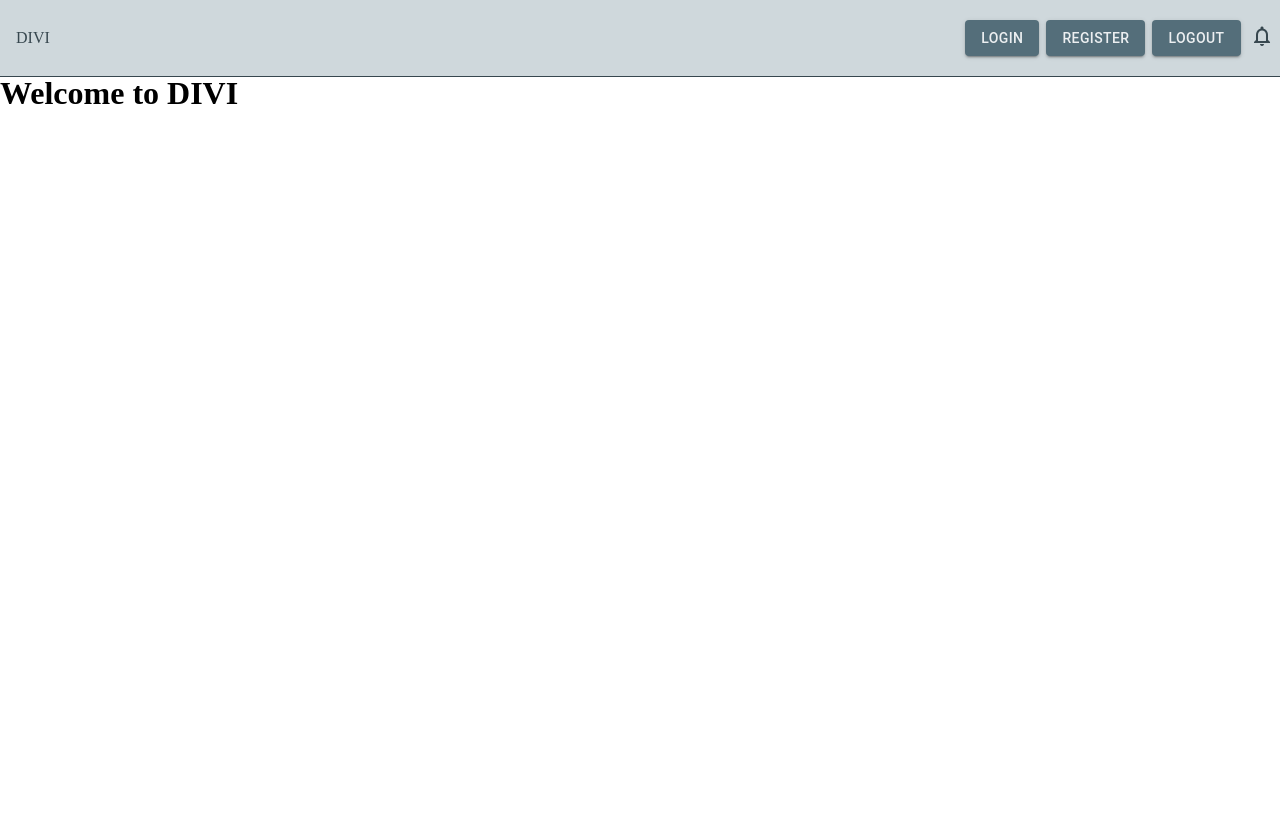
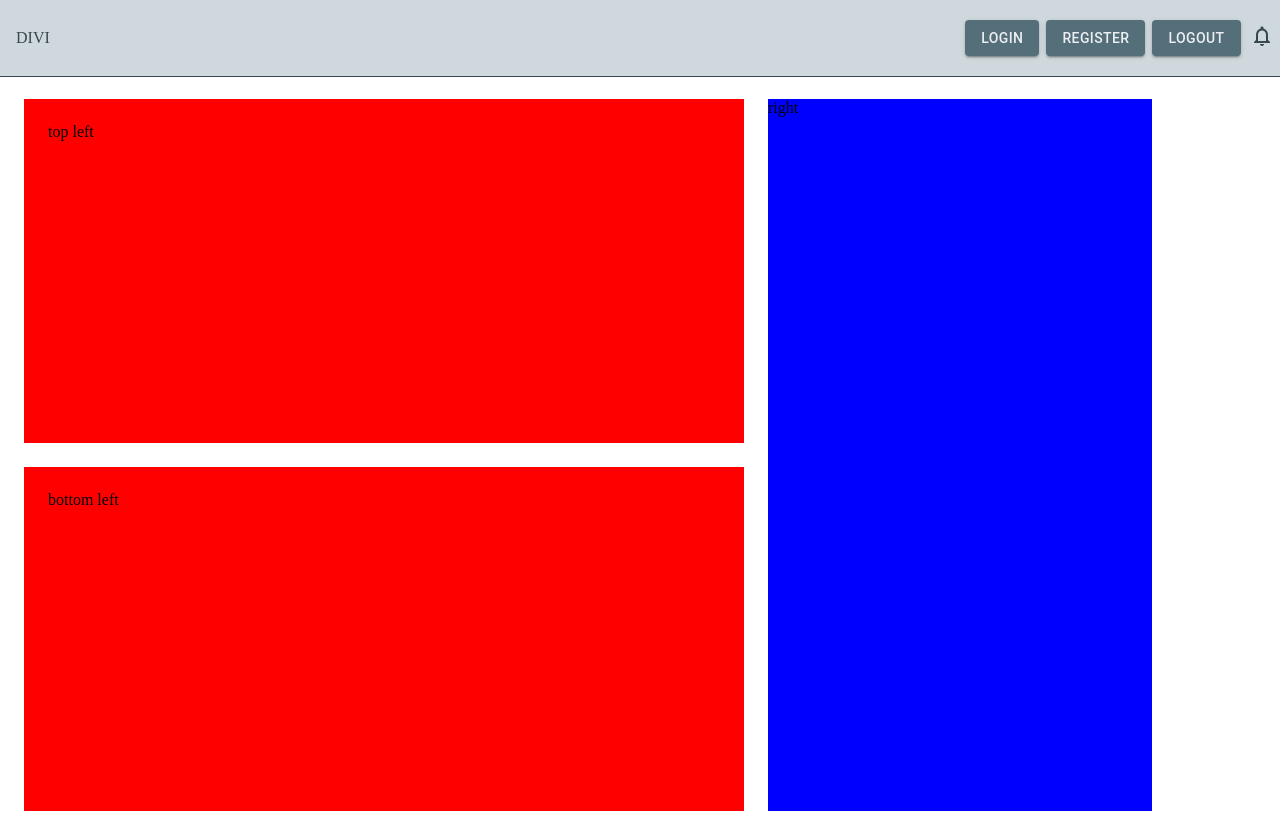
Before and after one commit to v-lane/Divi, a React (Vite) app in the folder frontend/: page / in a window 1280 px wide. Before the commit the page ends 800 px from the top, so only its background shows below. Built offline with nearby package versions, Linux system fonts and the light colour scheme.

Commit message:
Add container for three-section-body

```diff
--- a/frontend/src/App.jsx
+++ b/frontend/src/App.jsx
@@ -4,6 +4,7 @@ import './App.scss';
 import TopNavigationBar from './components/TopNavigationBar';
 import { ThemeProvider } from '@mui/material/styles';
 import theme from './styles/createTheme';
+import ThreeSectionBody from './components/ThreeSectionBody';
 
 
 function App() {
@@ -13,9 +14,11 @@ function App() {
         <header>
           <TopNavigationBar />
         </header>
-        <body>
-          <h1>Welcome to DIVI</h1>
-        </body>
+        <main>
+          <section>
+          <ThreeSectionBody/>
+          </section>
+        </main>
     </ThemeProvider>
   );
 }
--- /dev/null
+++ b/frontend/src/components/ThreeSectionBody.jsx
@@ -0,0 +1,18 @@
+import React from'react'
+
+import '../styles/ThreeSectionBody.scss';
+
+const ThreeSectionBody = (props) => {
+
+  return (
+    <section className='body-articles'>
+      <div className='left'>
+        <article className='top'>top left</article>
+        <article className='bottom'>bottom left</article>
+      </div>
+      <article className='right'>right</article>
+    </section>
+  );
+};
+
+export default ThreeSectionBody;
--- /dev/null
+++ b/frontend/src/styles/ThreeSectionbody.scss
@@ -0,0 +1,33 @@
+section .body-articles{
+  display: flex;
+  flex-direction: row;
+
+  .left {
+    flex-direction: column;
+    justify-content: space-evenly;
+
+    width: 60vw;
+
+    .top {
+      background-color: red;
+      margin: 1.5em;
+      padding: 1.5em;
+      height: 37vh;
+    }
+    .bottom {
+      background-color: red;
+      margin: 1.5em;
+      padding: 1.5em;
+      height: 37vh;
+    }
+  }
+
+  .right {
+    width: 30vw;
+    margin-top: 1.5em;
+    margin-right: 1.5em;
+    margin-bottom: 1.5em;
+    padding: 1,5em;
+    background-color: blue;
+  }
+}
```
